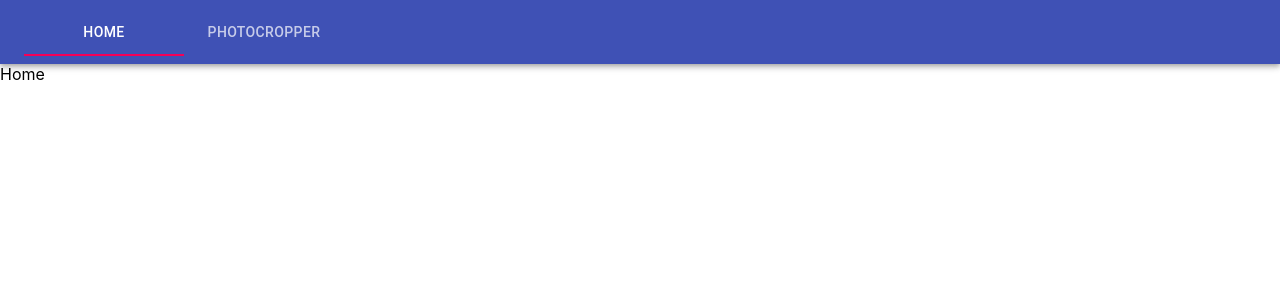
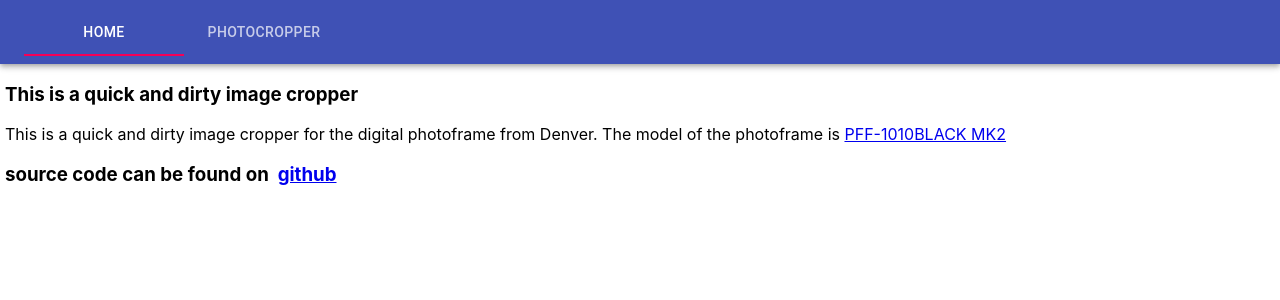
Before and after one commit to rasmusglintborg/photocropper, a React (Create React App) app: page / in a window 1280 px wide. Shown: the top 300 px of the page. Built offline with nearby package versions, Linux system fonts and the light colour scheme.

Commit message:
added info to Homepage, changed dateformat in cropper.js

```diff
--- a/package.json
+++ b/package.json
@@ -2,6 +2,10 @@
   "name": "my-app",
   "version": "0.1.0",
   "private": true,
+  "engines": {
+    "npm": "6.13.0",
+    "node": "10.15.3"
+  },
   "dependencies": {
     "@material-ui/core": "^4.9.1",
     "@material-ui/icons": "^4.9.1",
--- a/src/components/Cropper.js
+++ b/src/components/Cropper.js
@@ -38,7 +38,14 @@ export const Cropper = props => {
     EXIF.getData(image, () => {
       const metaData = EXIF.pretty(image);
       if (metaData) {
-        dateString = EXIF.getTag(image, "GPSDateStamp");
+        let timestamp = EXIF.getTag(image, "GPSDateStamp");
+        if (timestamp) {
+          let arr = timestamp.split(":");
+          const year = arr[0];
+          const month = arr[1];
+          const day = arr[2];
+          dateString = year + "-" + month + "-" + day;
+        }
       } else dateString = null;
     });
     return dateString;
@@ -60,8 +67,8 @@ export const Cropper = props => {
     canvas.width = crop.width;
     canvas.height = crop.height;
     const ctx = canvas.getContext("2d");
-    const x = crop.width - 150;
-    const y = crop.height - 50;
+    const x = crop.width - 200;
+    const y = crop.height - 60;
     let text = "";
 
     if (getMetaDataTimeStampFromImage(image) !== null)
--- a/src/views/Home.js
+++ b/src/views/Home.js
@@ -1,5 +1,28 @@
 import React from "react";
-
+import Grid from "@material-ui/core/Grid";
 export const Home = () => {
-  return <div>Home</div>;
+  return (
+    <Grid style={{ marginTop: "5px", marginLeft: "5px", marginRight: "5px" }}>
+      <Grid>
+        <div>
+          <h3>This is a quick and dirty image cropper</h3>
+        </div>
+      </Grid>
+      <Grid>
+        <div>
+          <p>
+            This is a quick and dirty image cropper for the digital photoframe
+            from Denver. The model of the photoframe is&nbsp;
+            <a href="https://denver-electronics.com/products/frameo/denver-pff-1010black/c-1024/c-1262/p-2991">
+              PFF-1010BLACK MK2
+            </a>
+          </p>
+          <h3>
+            source code can be found on &nbsp;
+            <a href="https://github.com/rasmusglintborg/photocropper">github</a>
+          </h3>
+        </div>
+      </Grid>
+    </Grid>
+  );
 };
```
